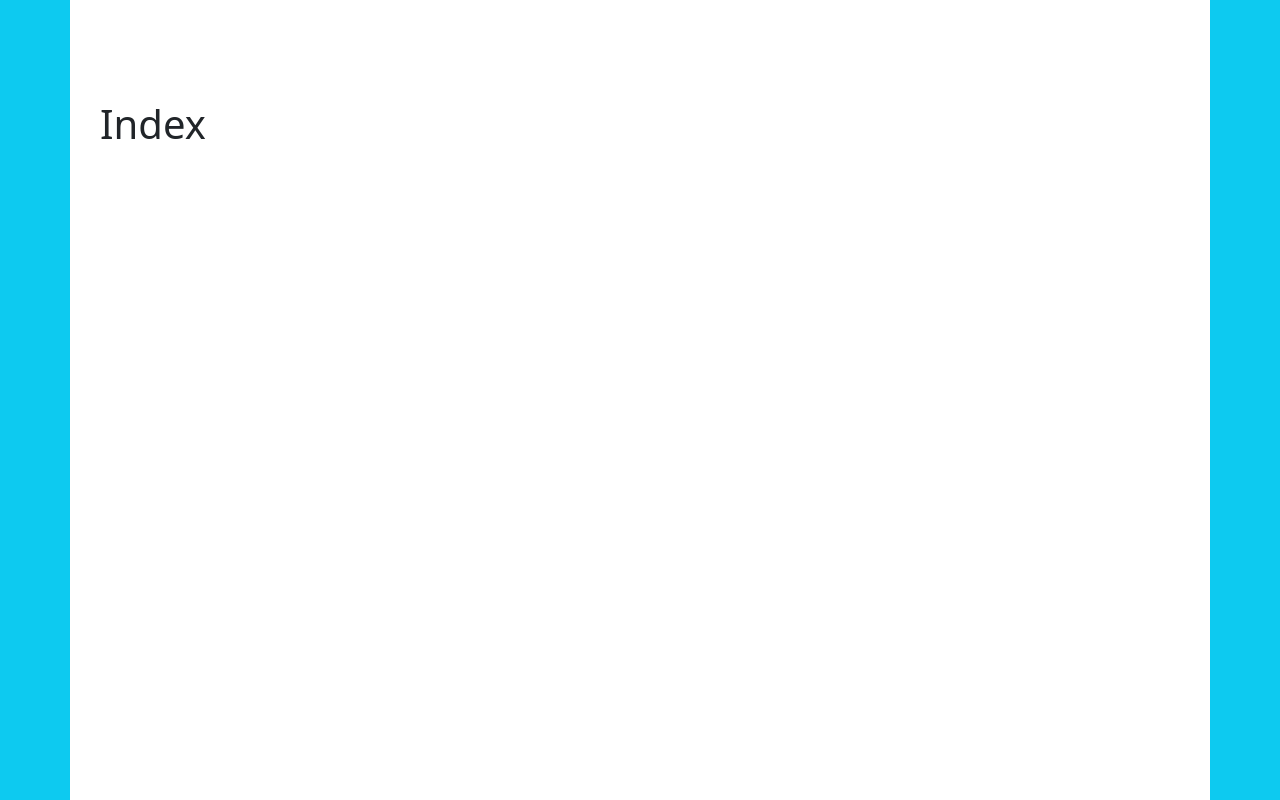
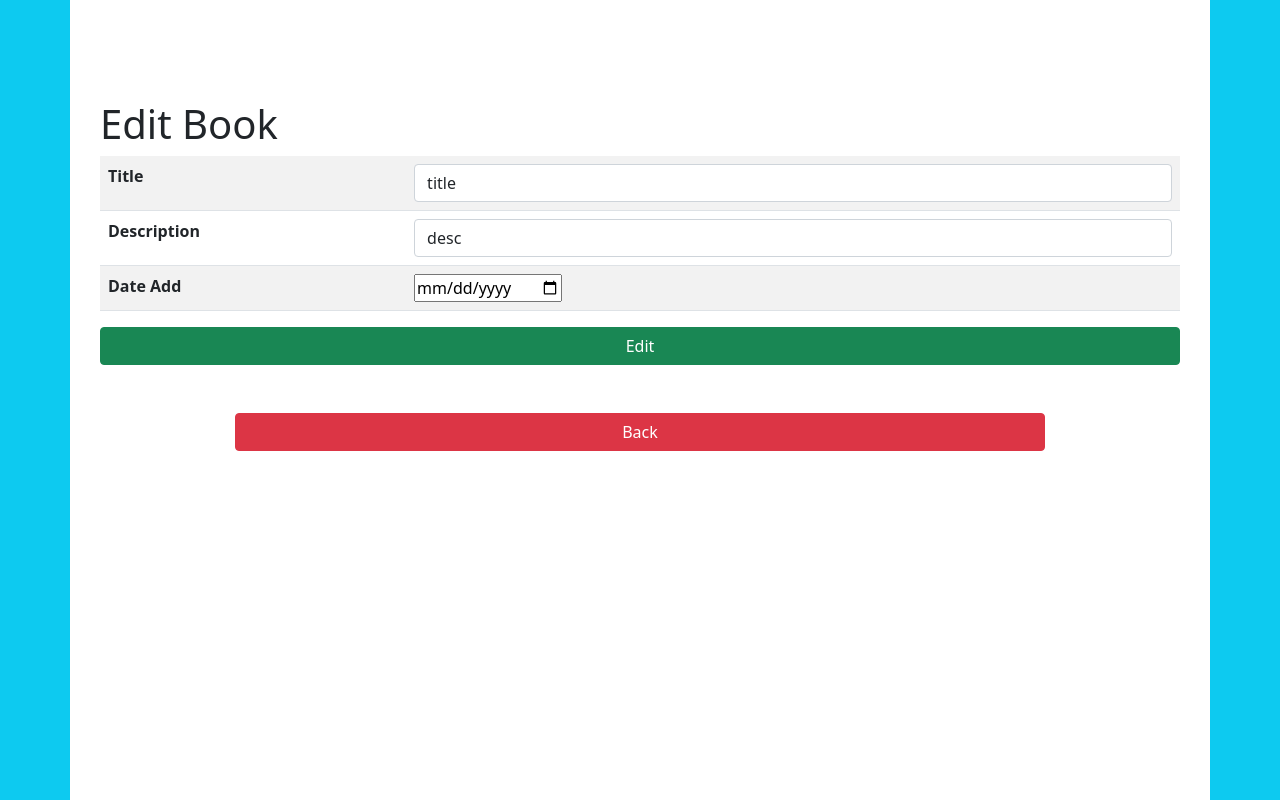
Before and after one commit to Uifab/ReactCRUD, a React (Create React App) app: page /edit/1 in a window 1280 px wide. Before the commit this address had no page. Built offline with nearby package versions, Linux system fonts and the light colour scheme.

Commit message:
add/edit page

```diff
--- a/public/index.html
+++ b/public/index.html
@@ -22,7 +22,6 @@
   <body class="bg-info">
 
     <div class="container bg-white" style="min-height:100vh;padding:100px 30px">
-      <h1>Index</h1>
 
       <div id="root"></div>
     </div>
--- a/src/App.js
+++ b/src/App.js
@@ -12,6 +12,7 @@ import {
 //Pages
 import BookList from './pages/BookList';
 import BookPage from './pages/BookPage';
+import BookAddEditPage from "./pages/BookAddEditPage";
 
 const App = () => {
 
@@ -19,26 +20,12 @@ const App = () => {
 
       <Router>
         <Routes>
-          <Route exact path="/"             element={<BookList/>} />
-          <Route exact path="/viewBook/:id" element={<BookPage/>} />
+			<Route exact path="/"             	element={<BookList/>} />
+			<Route exact path="/viewBook/:id" 	element={<BookPage/>} />
+			<Route exact path="/add"          	element={<BookAddEditPage/>} />
+			<Route exact path="/edit/:id"		element={<BookAddEditPage/>} />
         </Routes>
       </Router>
-
-    /* <div className="App">
-
-      <NavBar />
-
-      <h2>
-          App element
-      </h2>
-
-      <div className="btn btn-primary">
-        Books
-      </div>
-
-
-    </div>
-    */
   );
 }
 
--- /dev/null
+++ b/src/common/BackButton.js
@@ -0,0 +1,12 @@
+import { Link } from "react-router-dom";
+
+
+export default function BackButton(){
+
+    return (
+        <>
+            <Link to="/" className="btn btn-danger w-75 d-block m-auto back-btn">Back</Link>
+        </>
+    );
+
+}
--- a/src/components/BookListComponent.js
+++ b/src/components/BookListComponent.js
@@ -22,8 +22,13 @@ const BookListComponent = props => {
             </td>
 
             <td>
-                <Link to={'viewBook/'+book.id } className="btn btn-primary" book={book}> View</Link>
+                <Link to={'viewBook/'+book.id } className="btn btn-primary w-100" > View</Link>
             </td>
+
+            <td>
+                <Link to={'edit/'+book.id }     className="btn btn-warning w-100" > Edit</Link>
+            </td>
+
         </tr>
     );
 }
--- /dev/null
+++ b/src/pages/BookAddEditPage.js
@@ -0,0 +1,117 @@
+import React, { Component, useState, useEffect, useLayoutEffect  }  from 'react';
+import { useParams, Link } from "react-router-dom";
+import axios from "axios";
+
+//Common
+import BackButton from '../common/BackButton';
+
+function BookAddEditPage(){
+
+    const [book, setBook ] = useState(0);
+
+    let { id } = useParams();
+
+    id = parseInt(id) || 0;
+
+
+    function handleChange( event ){
+
+        console.log("change", event.target.name, event.target.value );
+
+        let auxBook = book;
+
+        auxBook[event.target.name] = event.target.value;
+
+        setBook(auxBook);
+
+
+    }
+
+    useLayoutEffect(() => {
+
+        let auxBook = {
+            name : "title",
+            description: "desc",
+            date_add : "",
+        };
+
+        setBook( auxBook );
+
+        console.log("init Book");
+    }, [])
+
+
+    return (
+        <>
+            { console.log("render", book.description) }
+            <h1><GetEditOrAddText id={id} /> Book</h1>
+
+            <form action="url" method="POST" >
+                <table className="table table-striped w-100">
+
+                    <tbody>
+                        <tr>
+                            <td>
+                                <b>Title</b>
+                            </td>
+
+                            <td>
+                                <input type="text"  name="name" id="inputBookTitle" className="form-control"  placeholder="Book Title" defaultValue={ book.name || ''  } onChange={handleChange} />
+                            </td>
+
+                        </tr>
+
+                        <tr>
+                            <td>
+                                <b>Description</b>
+                            </td>
+
+                            <td>
+                                <input type="textarea"  name="description" id="inputBookDescription" className="form-control" defaultValue={ book.description || '' } placeholder="Short description" onChange={handleChange} />
+                            </td>
+                        </tr>
+                        <tr>
+
+                            <td>
+                                <b>Date Add</b>
+                            </td>
+
+                            <td>
+                                <input type="date" name="date_add" id="inputBookDate"  defaultValue={ book.date_add || '' } onChange={handleChange} />
+                            </td>
+                        </tr>
+
+                    </tbody>
+                </table>
+
+                <button type="submit" name="inputSubmit" className="btn btn-success w-100 mb-5" > <GetEditOrAddText id={id} /> </button>
+
+            </form>
+
+
+
+
+            <BackButton />
+        </>
+    );
+
+}
+
+function Title( props  ){
+
+    if( props.id )
+        return (<h1>Edit book id { props.id  }</h1>);
+
+    return (<h1>Add Book</h1>);
+}
+
+function GetEditOrAddText(props){
+
+    if( props.id )
+        return ( <>Edit</>);
+
+    return ( <>Add</>);
+}
+
+
+export default BookAddEditPage;
--- a/src/pages/BookList.js
+++ b/src/pages/BookList.js
@@ -1,4 +1,5 @@
 import React, { Component, useState }  from 'react';
+import { Link } from "react-router-dom";
 
 import BookListComponent from '../components/BookListComponent';
 
@@ -68,8 +69,8 @@ class BookList extends Component{
                         })}
 
                         <tr>
-                            <td  colSpan="4">
-                                <a className="btn btn-primary w-75 m-auto d-block"> Add book </a>
+                            <td  colSpan="5">
+                                <Link to="/add" className="btn btn-success w-75 d-block m-auto" >Add book</Link>
                             </td>
                         </tr>
                     </tbody>
--- a/src/pages/BookPage.js
+++ b/src/pages/BookPage.js
@@ -1,6 +1,9 @@
 import React, { Component, useState, useEffect  }  from 'react';
 import { useParams, Link } from "react-router-dom";
 import axios from "axios";
+
+//Common
+import BackButton from '../common/BackButton';
 
 
 function BookPage(){
@@ -69,125 +72,9 @@ function BookPage(){
                 </tbody>
             </table>
 
-            <Link to="/" className="btn btn-primary w-75 d-block m-auto">Back</Link>
+            <BackButton />
         </div>
     );
-
-    /**/
 }
 
-
-/*
-class BookPage extends Component {
-/*
-     // Constructor
-     constructor(props) {
-        super(props);
-
-        this.state = {
-            book: [],
-            DataisLoaded: false,
-       //     book_id: this.props.match.params.id
-        };
-    }
-
-    // ComponentDidMount is used to
-    // execute the code
-    componentDidMount() {
-
-        console.log("dismount props",this.props)
-
-        if( this.props.match == undefined )
-            return ;
-
-        var book_id = this.props.match.params.id;
-
-
-        fetch( "http://uifab.ddns.net/lara/api/library/getBooks?"+ book_id )
-            .then((res) => res.json())
-            .then((json) => {
-                this.setState({
-                    book: json.book,
-                    DataisLoaded: true
-                });
-            })
-    }
-*//*
-    render(){
-
-        let { data } = useParams();
-
-        const { match } = this.props;
-
-        console.log("render",match);
-
-        return "caca" + match.params.id;
-
-        if( !this.state.DataisLoaded ){
-            return "Loading Book";
-        }
-
-        console.log("render",this);
-        const { book } = this.state.book;
-
-        console.log(book);
-
-        if( book == undefined )
-            return "not found";
-
-        const BookData = {
-            name:"Book 1",
-            data1: "Data 1",
-            data2: "Data 2",
-        }
-
-
-        return (
-
-            <div>
-                <h1>
-                    Book Page
-                </h1>
-
-                <table className="table table-striped w-100">
-
-                    <tbody>
-                        <tr>
-                            <td>
-                                <b>Title</b>
-                            </td>
-
-                            <td>
-                                {book.name}
-                            </td>
-
-                        </tr>
-
-                        <tr>
-                            <td>
-                                <b>Description</b>
-                            </td>
-
-                            <td>
-                                {book.description}
-                            </td>
-                        </tr>
-                        <tr>
-
-                            <td>
-                                <b>Date Add</b>
-                            </td>
-
-                            <td>
-                                {book.date_add}
-                            </td>
-                        </tr>
-
-                    </tbody>
-                </table>
-            </div>
-        );
-    }
-}
-*/
 export default BookPage;
```
